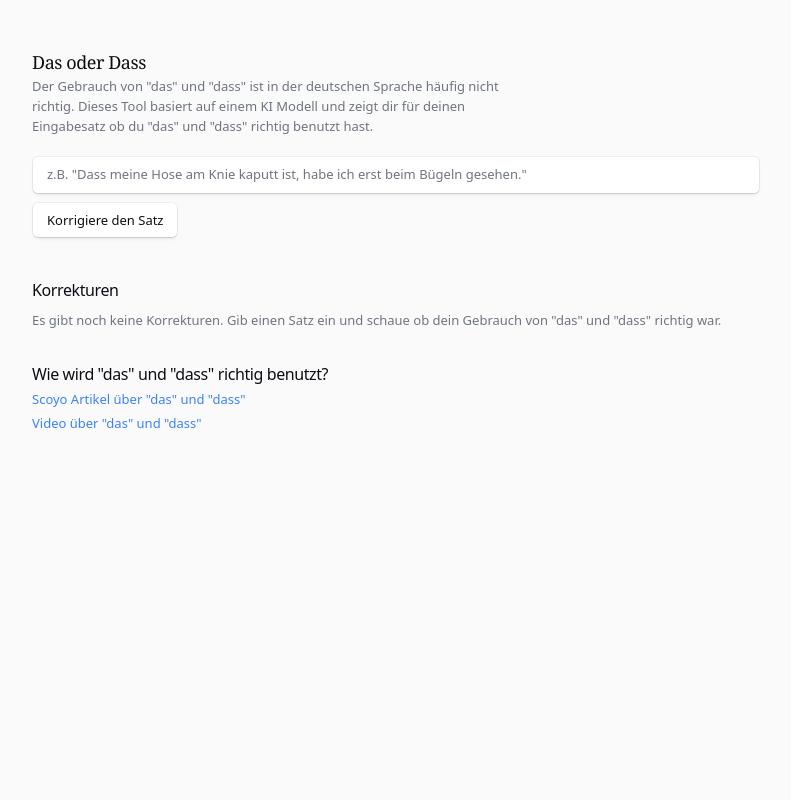
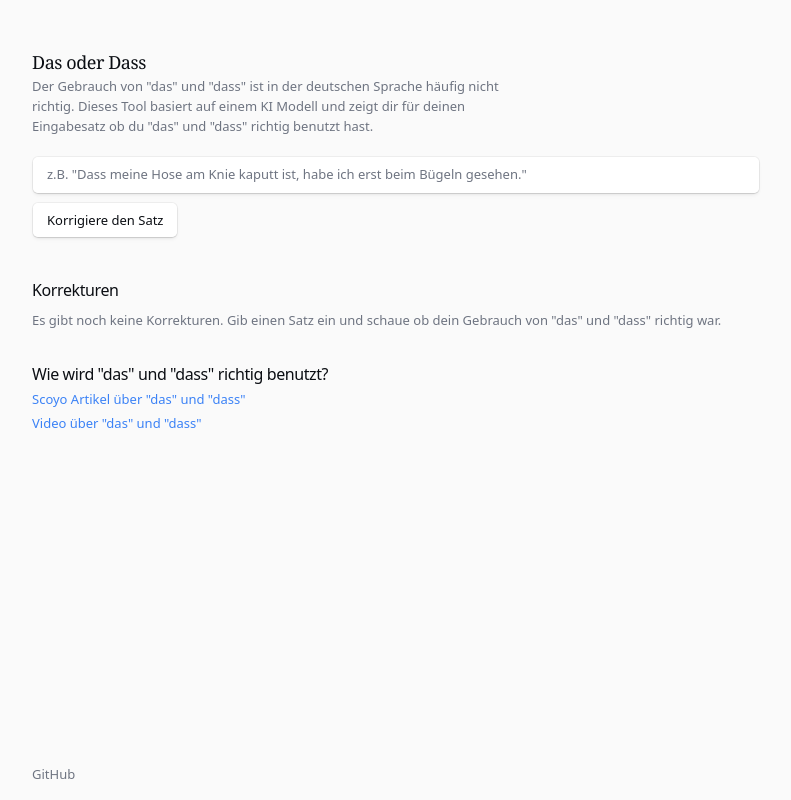
Before and after one commit to alexanderbluhm/dasordass-app, a Next.js app: page / in a window 1280 px wide. Shown: the whole page, without its empty margins (244-1035 px from the left). Built offline with nearby package versions, Linux system fonts and the light colour scheme.

Commit message:
Add GitHub Link

```diff
--- a/src/app/globals.css
+++ b/src/app/globals.css
@@ -6,3 +6,8 @@
 .border {
   background-clip: padding-box;
 }
+
+html,
+body {
+  height: 100%;
+}
--- a/src/app/layout.tsx
+++ b/src/app/layout.tsx
@@ -37,7 +37,7 @@ export default function RootLayout({ children }: { children: React.ReactNode })
       <head>
         <PlausibleProvider domain="dasoderdass.de" />
       </head>
-      <body className="max-w-3xl mx-auto px-5 py-12">{children}</body>
+      <body className="flex flex-col max-w-3xl mx-auto px-5 pt-12 pb-4">{children}</body>
     </html>
   );
 }
--- a/src/app/page.tsx
+++ b/src/app/page.tsx
@@ -7,7 +7,7 @@ import { FormEvent, useRef, useState } from "react";
 import clsx from "clsx";
 import { Correction } from "@/components/correction";
 import { AnimatePresence } from "framer-motion";
-import { Button, Resources } from "@/components";
+import { Button, Footer, Resources } from "@/components";
 
 export default function Home() {
   const [results, setResults] = useState<Array<any>>([]);
@@ -43,7 +43,7 @@ export default function Home() {
         <h1 className="font-medium font-serif text-lg tracking-tight">Das oder Dass</h1>
       </header>
 
-      <main className="">
+      <main className="flex-1">
         <p className="text-brand-500 max-w-prose dark:text-brand-300 font-sans text-sm sm:text-tiny">Der Gebrauch von &quot;das&quot; und &quot;dass&quot; ist in der deutschen Sprache häufig nicht richtig. Dieses Tool basiert auf einem KI Modell und zeigt dir für deinen Eingabesatz ob du &quot;das&quot; und &quot;dass&quot; richtig benutzt hast.</p>
         <form onSubmit={submit} className="mt-5 flex flex-col items-start">
           <input
@@ -83,6 +83,8 @@ export default function Home() {
           <Resources />
         </section>
       </main>
+
+      <Footer />
     </>
   );
 }
--- /dev/null
+++ b/src/components/footer.tsx
@@ -0,0 +1,13 @@
+import React from "react";
+
+type Props = {};
+
+export const Footer = (props: Props) => {
+  return (
+    <footer className="flex items-center text-sm sm:text-tiny justify-between">
+      <a target="_blank" rel="noopener noreferrer" href="https://github.com/alexanderbluhm/dasordass-app" className="text-brand-500 hover:text-blue-500 transition-colors font-medium p-1 -m-1 dark:text-brand-300">
+        GitHub
+      </a>
+    </footer>
+  );
+};
--- a/src/components/index.ts
+++ b/src/components/index.ts
@@ -1,3 +1,4 @@
 export * from "./correction";
 export * from "./button";
 export * from "./resources";
+export * from "./footer";
```
